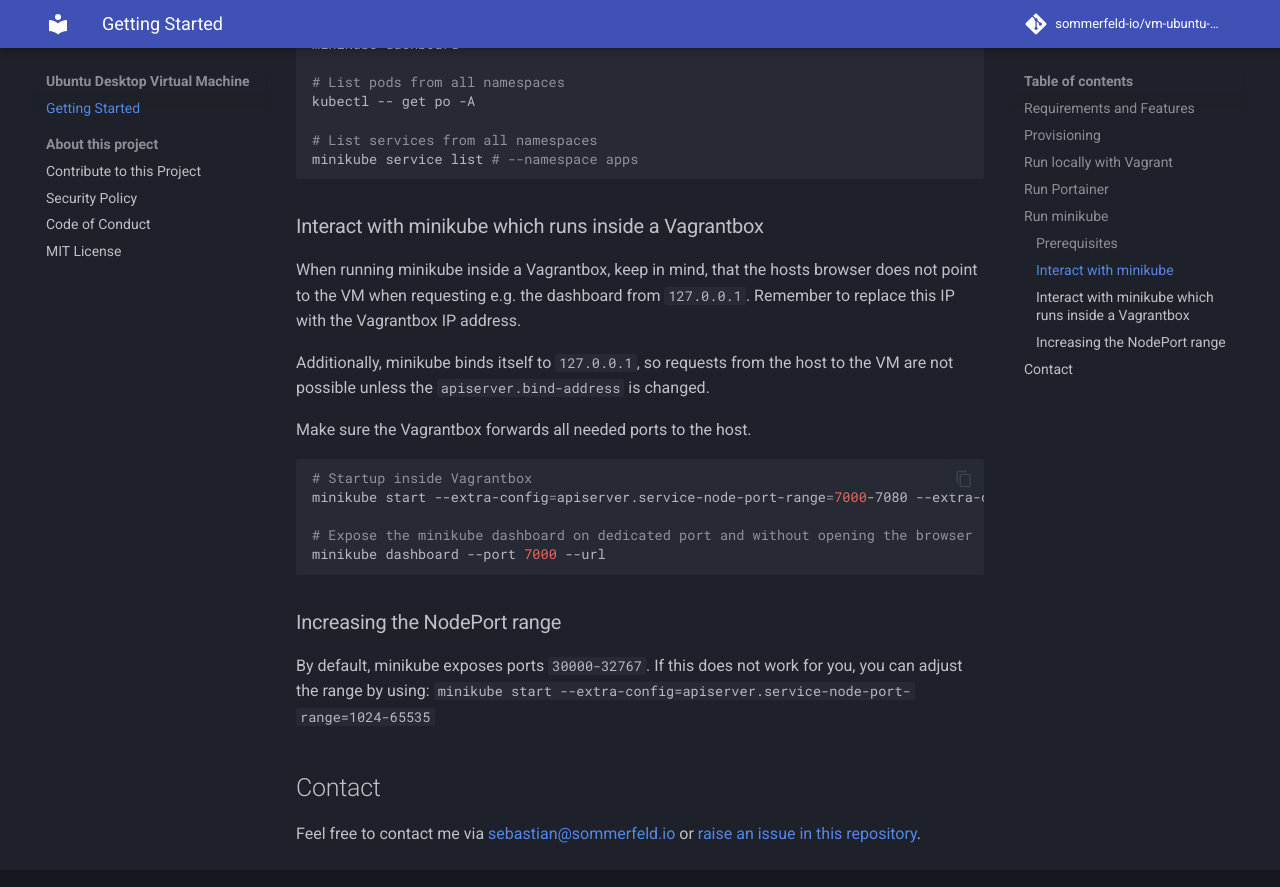
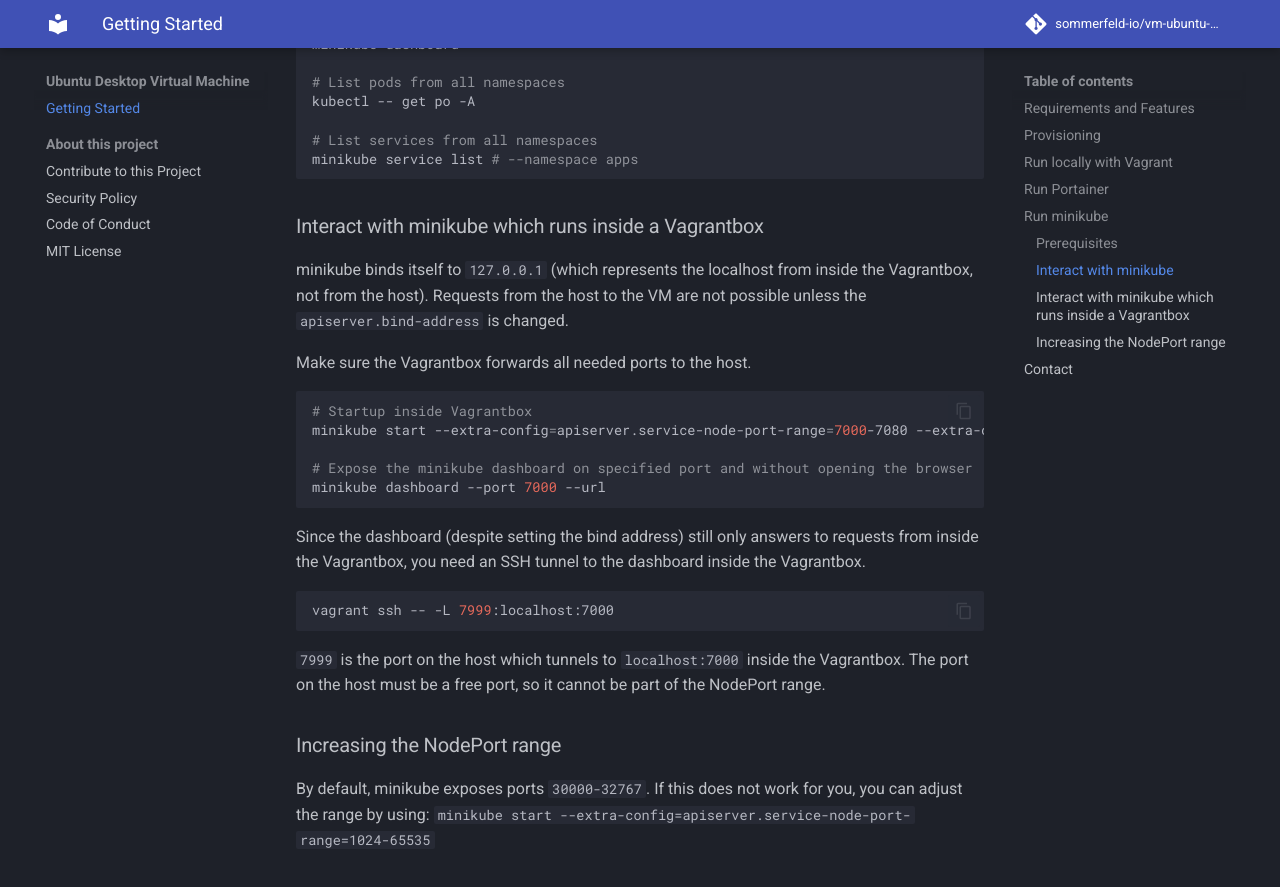
Before and after one commit to sommerfeld-io/vm-ubuntu-desktop, an MkDocs documentation site: the page built from docs/index.md, in a window 1280 px wide and 900 px high, scrolled down 2887 px. Shown: the top 887 px of the window. Built offline with MkDocs 1.6.1 and Material for MkDocs 9.7.7, drawn with Linux system fonts in a browser that asks for light colours; comment, search, counter and statistics services are not loaded.

Commit message:
docs: access dashboard from outside of the vagrantbox

````diff
--- a/docs/index.md
+++ b/docs/index.md
@@ -95,9 +95,7 @@ minikube service list # --namespace apps
 ```
 
 ### Interact with minikube which runs inside a Vagrantbox
-When running minikube inside a Vagrantbox, keep in mind, that the hosts browser does not point to the VM when requesting e.g. the dashboard from `127.0.0.1`. Remember to replace this IP with the Vagrantbox IP address.
-
-Additionally, minikube binds itself to `127.0.0.1`, so requests from the host to the VM are not possible unless the `apiserver.bind-address` is changed.
+minikube binds itself to `127.0.0.1` (which represents the localhost from inside the Vagrantbox, not from the host). Requests from the host to the VM are not possible unless the `apiserver.bind-address` is changed.
 
 Make sure the Vagrantbox forwards all needed ports to the host.
 
@@ -105,9 +103,17 @@ Make sure the Vagrantbox forwards all needed ports to the host.
 # Startup inside Vagrantbox
 minikube start --extra-config=apiserver.service-node-port-range=7000-7080 --extra-config=apiserver.bind-address=0.0.0.0
 
-# Expose the minikube dashboard on dedicated port and without opening the browser
+# Expose the minikube dashboard on specified port and without opening the browser
 minikube dashboard --port 7000 --url
 ```
+
+Since the dashboard (despite setting the bind address) still only answers to requests from inside the Vagrantbox, you need an SSH tunnel to the dashboard inside the Vagrantbox.
+
+```bash
+vagrant ssh -- -L 7999:localhost:7000
+```
+
+`7999` is the port on the host which tunnels to `localhost:7000` inside the Vagrantbox. The port on the host must be a free port, so it cannot be part of the NodePort range.
 
 ### Increasing the NodePort range
 By default, minikube exposes ports `30000-32767`. If this does not work for you, you can adjust the range by using: `minikube start --extra-config=apiserver.service-node-port-range=1024-65535`
````
